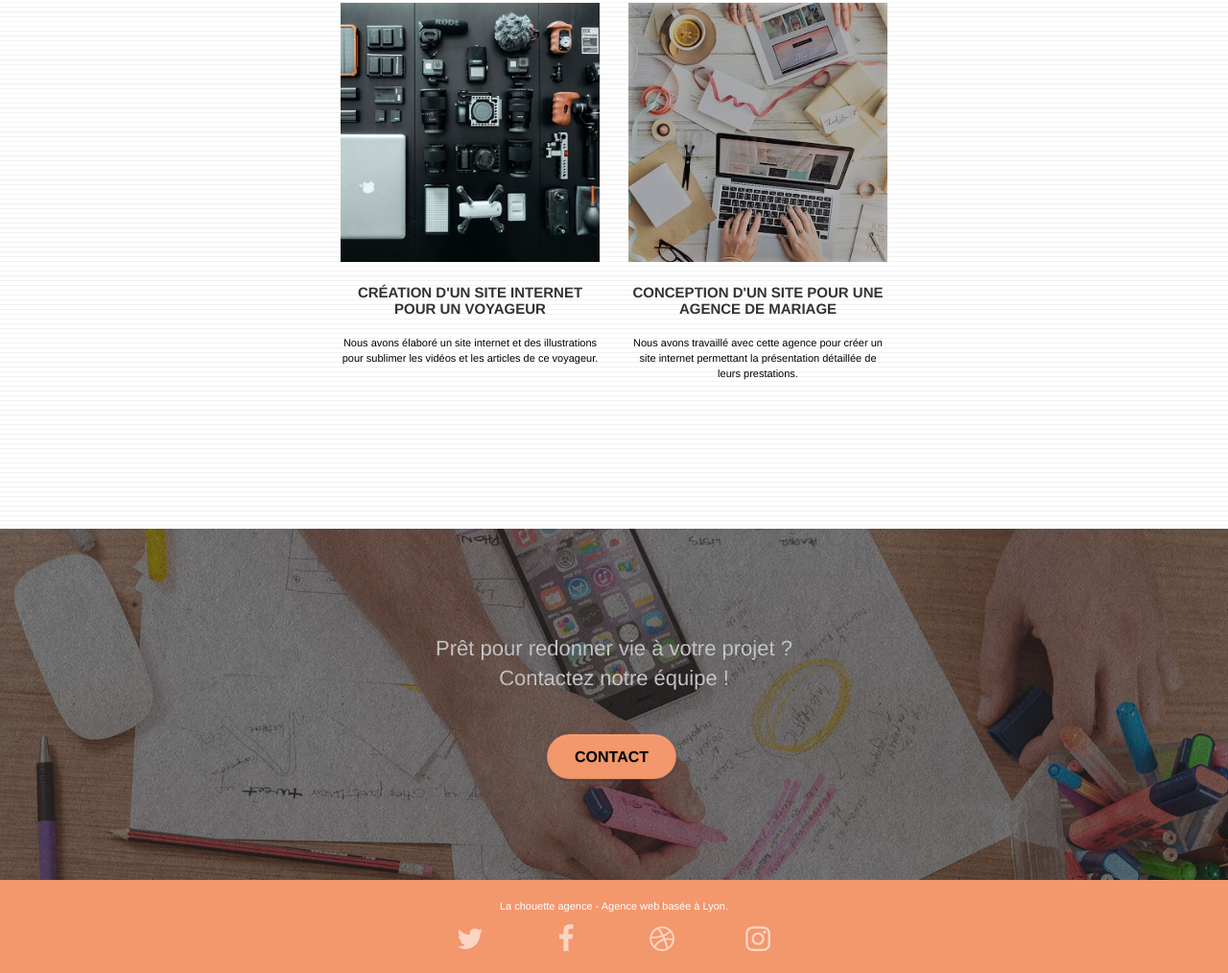
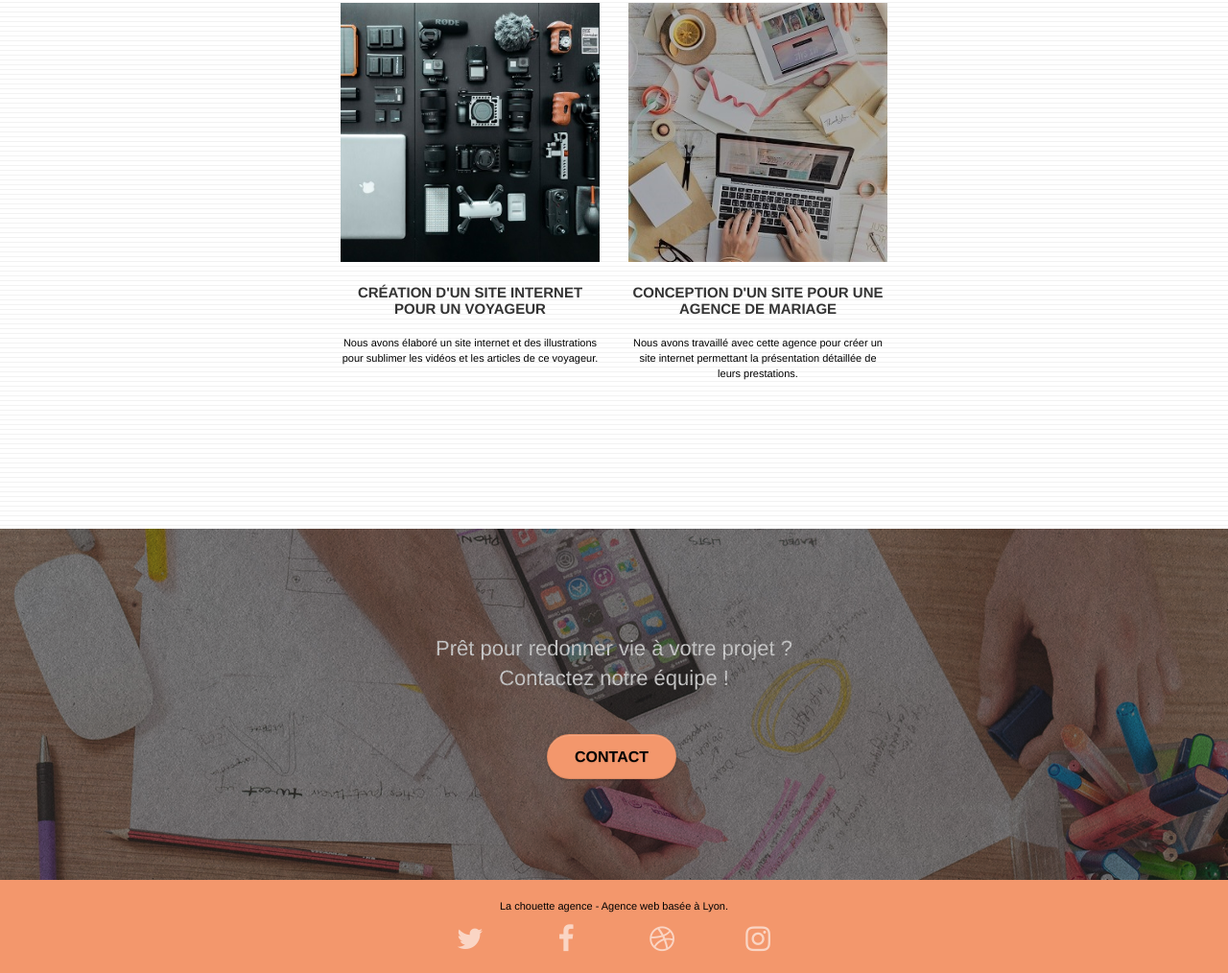
Before and after one commit to Maximevdrm/VandrommeMaxime_04_10122020, a plain HTML site: page index.html in a window 1280 px wide. Shown: the part 2419-3433 px from the top of the page at 96% size. Drawn offline with Linux system fonts and the light colour scheme.

Commit message:
changement couleur footer

```diff
--- a/index.html
+++ b/index.html
@@ -3,7 +3,7 @@
 <head>
     <meta charset="utf-8">
 	<title>La Chouette Agence - Entreprise de webdesign sur Lyon</title>
-    <meta name="keywords" content="seo, google, site web, site internet, agence design paris, agence design, agence design,agence design,agence design,agence design,agence design,agence design,agence design,agence design">
+    <meta name="keywords" content="seo, google, site web, site internet, agence web lyon, agence design, agence webdesign">
     <meta name="description" content="Entreprise de webdesign à Lyon, nous proposons d'aider les entreprises à devenir plus attractives et visible sur internet">
     <meta name="viewport" content="width=device-width, initial-scale=1.0, viewport-fit=cover">
     <link rel="shortcut icon" type="image/png" href="favicon.jpg">
@@ -220,7 +220,7 @@
 	<div class="container bloc-sm">
 		<div class="row">
 			<div class="col-sm-12">
-				<p class="text-center white">
+				<p class="text-center white contactnoir">
 					La chouette agence - Agence web basée à Lyon.<br>
 				</p>
 				<div class="row row-no-gutters social">
```
